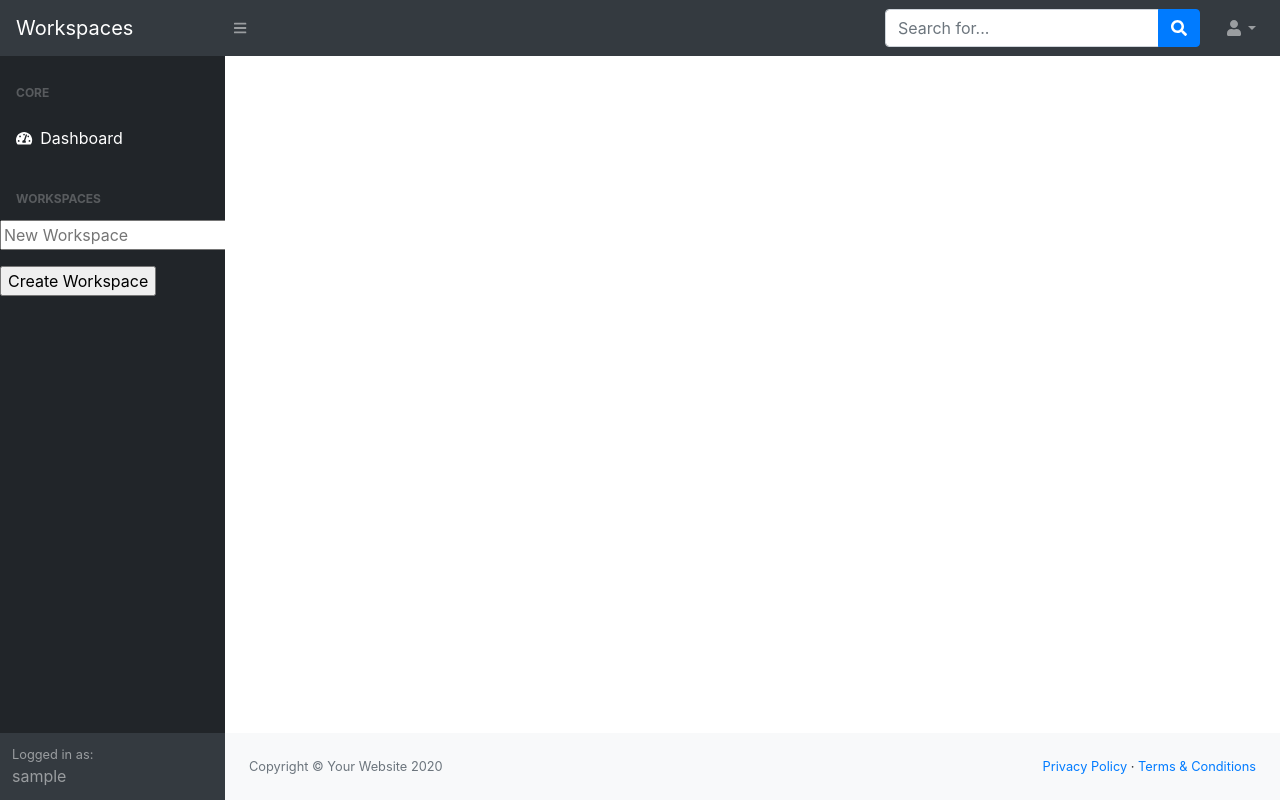
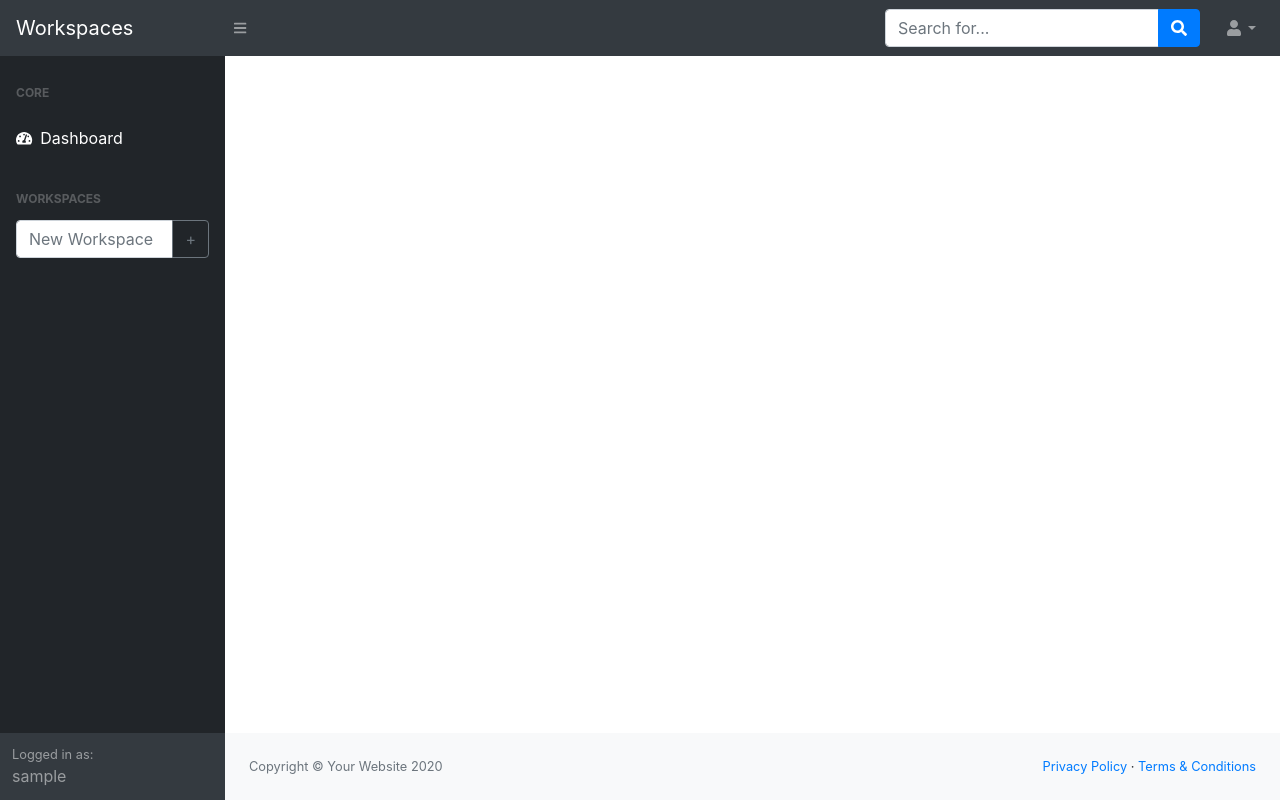
Before and after one commit to FARBEX97/linkcase-org, a Flask app: page / in a window 1280 px wide. Run offline with Flask 2, Linux system fonts and the light colour scheme; the visitor is signed in with stand-in values (Sample User, id 1); data comes from the database, SQL or seed files in the repository; both versions use the stored data as it was after the commit; data that the repository does not hold is empty; some libraries are stand-ins or nearby versions.

Commit message:
upgraded

```diff
--- a/workspaces/forms/workspace.py
+++ b/workspaces/forms/workspace.py
@@ -6,7 +6,7 @@ from wtforms.validators import DataRequired
 
 class NewWorkspaceForm(FlaskForm):
     ws_name = StringField('New Workspace', validators=[DataRequired()], render_kw={"placeholder": "New Workspace"})
-    submit = SubmitField('Create Workspace')
+    submit = SubmitField('+')
 
 
 class DeleteWorkspaceForm(FlaskForm):
--- a/workspaces/templates/index.html
+++ b/workspaces/templates/index.html
@@ -11,15 +11,17 @@
                         Dashboard
                     </a>
                     <div class="sb-sidenav-menu-heading">Workspaces</div>
-                    <form action="" method="post" novalidate>
+                    <form action="" class="mx-3 text-center" method="post" novalidate>
                         {{ ws_form.hidden_tag() }}
-                        <p>
-                            {{ ws_form.ws_name }}<br>
+                        <div class="input-group mb-3">
+                            {{ ws_form.ws_name(class="form-control") }}
+                            <div class="input-group-append">
+                                {{ ws_form.submit(class="btn btn-outline-secondary") }}
+                            </div>
                             {% for error in ws_form.ws_name.errors %}
                             <span style="color: red;">[{{ error }}]</span>
                             {% endfor %}
-                        </p>
-                        <p>{{ ws_form.submit() }}</p>
+                        </div>
                     </form>
                     {% for workspace in workspaces %}
                     <a class="nav-link" href="{{ url_for('workspace_detail', workspace_name=workspace.name) }}">
@@ -39,72 +41,6 @@
         <main>
             {% block detail %}
             {% endblock %}
-
-<!--
-            <div class="container-fluid">
-                <h1 class="mt-4">Dashboard</h1>
-                <ol class="breadcrumb mb-4">
-                    <li class="breadcrumb-item active">Dashboard</li>
-                </ol>
-                <div class="row">
-                    <div class="col-xl-3 col-md-6">
-                        <div class="card bg-primary text-white mb-4">
-                            <div class="card-body">Primary Card</div>
-                            <div class="card-footer d-flex align-items-center justify-content-between">
-                                <a class="small text-white stretched-link" href="#">View Details</a>
-                                <div class="small text-white"><i class="fas fa-angle-right"></i></div>
-                            </div>
-                        </div>
-                    </div>
-                    <div class="col-xl-3 col-md-6">
-                        <div class="card bg-warning text-white mb-4">
-                            <div class="card-body">Warning Card</div>
-                            <div class="card-footer d-flex align-items-center justify-content-between">
-                                <a class="small text-white stretched-link" href="#">View Details</a>
-                                <div class="small text-white"><i class="fas fa-angle-right"></i></div>
-                            </div>
-                        </div>
-                    </div>
-                    <div class="col-xl-3 col-md-6">
-                        <div class="card bg-success text-white mb-4">
-                            <div class="card-body">Success Card</div>
-                            <div class="card-footer d-flex align-items-center justify-content-between">
-                                <a class="small text-white stretched-link" href="#">View Details</a>
-                                <div class="small text-white"><i class="fas fa-angle-right"></i></div>
-                            </div>
-                        </div>
-                    </div>
-                    <div class="col-xl-3 col-md-6">
-                        <div class="card bg-danger text-white mb-4">
-                            <div class="card-body">Danger Card</div>
-                            <div class="card-footer d-flex align-items-center justify-content-between">
-                                <a class="small text-white stretched-link" href="#">View Details</a>
-                                <div class="small text-white"><i class="fas fa-angle-right"></i></div>
-                            </div>
-                        </div>
-                    </div>
-                </div>
-                <div class="row">
-                    <div class="col-xl-6">
-                        <div class="card mb-4">
-                            <div class="card-header">
-                                <i class="fas fa-chart-area mr-1"></i>
-                                Area Chart Example
-                            </div>
-                            <div class="card-body"><canvas id="myAreaChart" width="100%" height="40"></canvas></div>
-                        </div>
-                    </div>
-                    <div class="col-xl-6">
-                        <div class="card mb-4">
-                            <div class="card-header">
-                                <i class="fas fa-chart-bar mr-1"></i>
-                                Bar Chart Example
-                            </div>
-                            <div class="card-body"><canvas id="myBarChart" width="100%" height="40"></canvas></div>
-                        </div>
-                    </div>
-                </div>
-            </div> -->
         </main>
         <footer class="py-4 bg-light mt-auto">
             <div class="container-fluid">
```
Also changed, not shown: workspaces.db.
